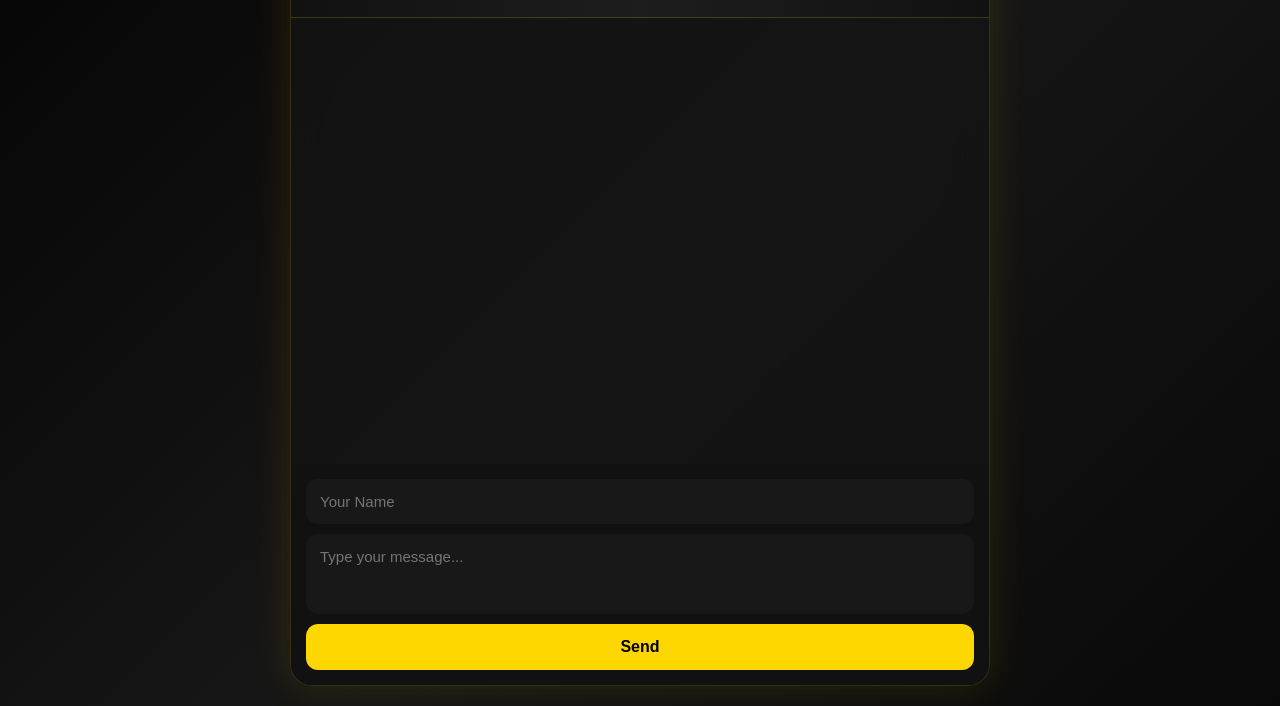
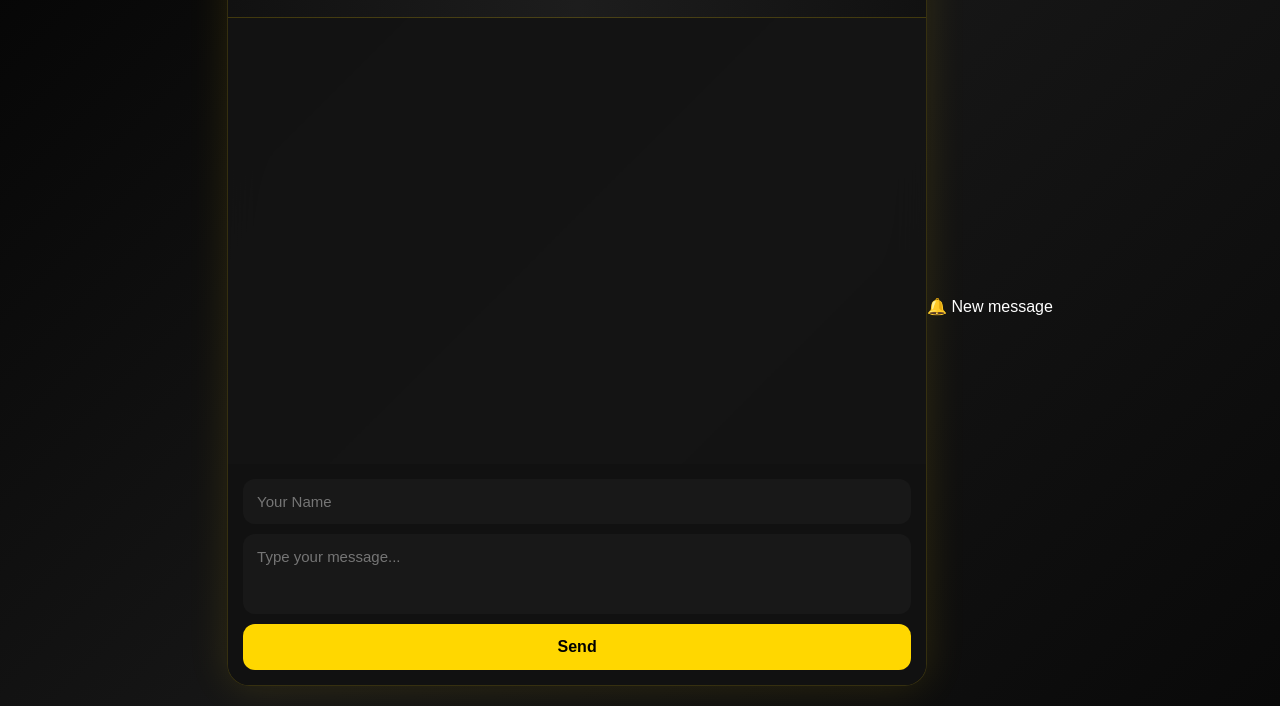
Before and after one commit to RitikXtreme/luxchat, a plain HTML site: page index.html in a window 1280 px wide. Shown: the part 94-800 px from the top of the page. Drawn offline with nearby package versions, Linux system fonts and the light colour scheme; no server answers.

Commit message:
Add notification div for new messages

```diff
--- a/index.html
+++ b/index.html
@@ -38,7 +38,9 @@
     </div>
 
 </div>
-
+<div id="notify" class="notify">
+    🔔 New message
+</div>
 <script src="script.js"></script>
 
 </body>
```
